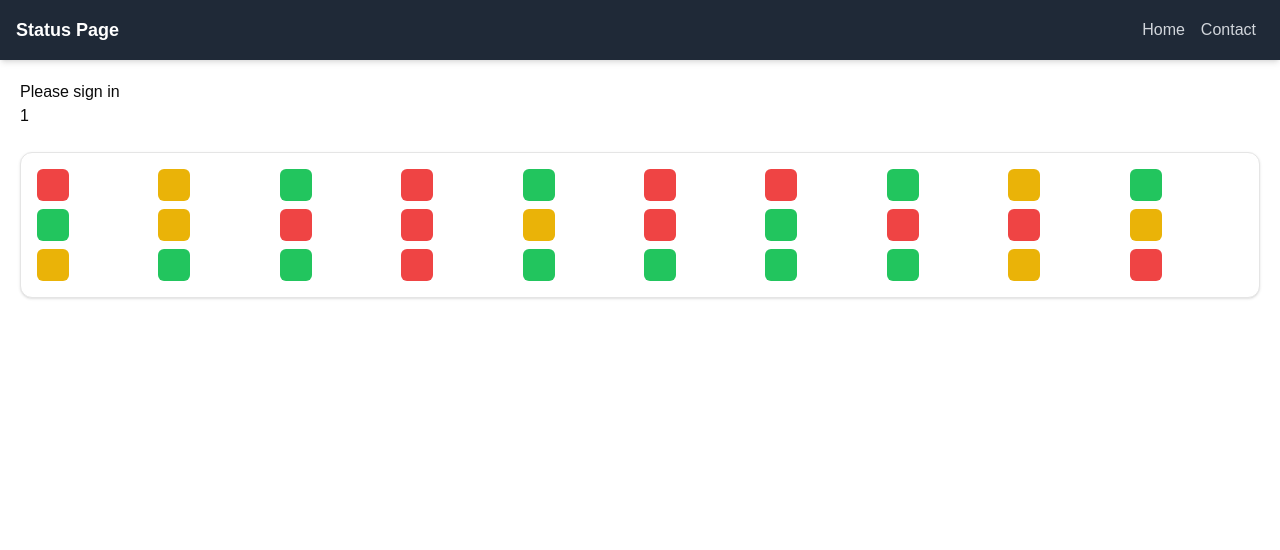
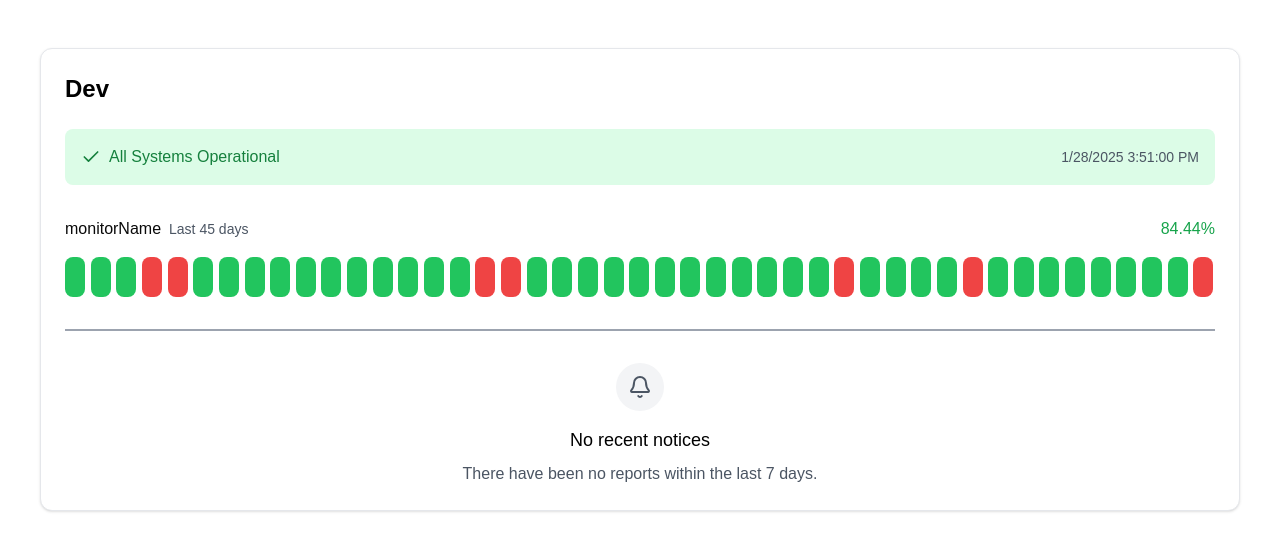
Before and after one commit to DevItaliya22/StatusHive, a Next.js app: page /1 in a window 1280 px wide. Shown: the top 550 px of the page. Built offline with nearby package versions, Linux system fonts and the light colour scheme; no server answers.

Commit message:
status page sample page

```diff
--- a/package.json
+++ b/package.json
@@ -20,6 +20,7 @@
     "@radix-ui/react-collapsible": "^1.1.3",
     "@radix-ui/react-dialog": "^1.1.6",
     "@radix-ui/react-dropdown-menu": "^2.1.6",
+    "@radix-ui/react-hover-card": "^1.1.6",
     "@radix-ui/react-label": "^2.1.2",
     "@radix-ui/react-scroll-area": "^1.2.3",
     "@radix-ui/react-select": "^2.1.6",
--- a/src/app/[domain]/page.tsx
+++ b/src/app/[domain]/page.tsx
@@ -1,32 +1,134 @@
-"use client";
+"use client"
 
-import { useSession } from "next-auth/react";
-import { useParams } from "next/navigation";
-import Navbar from '../../components/Navbar';
-import StatusCard from '../../components/StatusCard';
+import { Bell, Check, Clock } from "lucide-react"
+import { useEffect, useState } from "react"
 
-export default function DomainPage() {
-  const { data: session } = useSession();
-  const params = useParams<{ domain: string }>();
+import { Card, CardContent, CardHeader } from "@/components/ui/card"
+import { HoverCard, HoverCardContent, HoverCardTrigger } from "@/components/ui/hover-card"
+import { Separator } from "@/components/ui/separator"
 
-  const statusArray = Array(30).fill(null).map(() => {
-    const colors = ['red', 'yellow', 'green'];
-    return colors[Math.floor(Math.random() * colors.length)];
-  });
+// Generate 30 random status blocks
+const statusBlocks = Array.from({ length: 45 }, (_, i) => ({
+  id: i,
+  status: Math.random() > 0.1 ? "operational" : "error",
+  date: new Date(Date.now() - (29 - i) * 24 * 60 * 60 * 1000),
+  requests: Math.floor(Math.random() * 300),
+  failed: Math.floor(Math.random() * 5),
+  responseTime: Math.floor(Math.random() * 500),
+  uptime: (Math.random() * (99.99 - 98) + 98).toFixed(2),
+}))
+
+export default function StatusDashboard() {
+  const [currentTime, setCurrentTime] = useState(new Date());
+
+  const statusPageName = "Dev"
+  const monitorName = "monitorName"
+
+  useEffect(() => {
+    const interval = setInterval(() => {
+      setCurrentTime(new Date());
+    }, 1000);
+
+    return () => clearInterval(interval);
+  }, []);
+
 
   return (
-    <>
-      <Navbar />
-      <div style={{ padding: '20px' }}>
-        {session && session.user ? (
-          <>Welcome {session?.user.email}</>
-        ) : (
-          <>Please sign in</>
-        )}
-        <br />
-        {params.domain}
-        <StatusCard statusArray={statusArray} />
-      </div>
-    </>
-  );
+    <div className="min-h-screen bg-white text-black">
+      <main className="container mx-auto px-10 py-12">
+        <Card className="bg-white border-gray-200">
+          <CardHeader>
+            <h1 className="text-2xl font-bold text-black">{statusPageName}</h1>
+          </CardHeader>
+          <CardContent className="space-y-8">
+            <div className="bg-green-100 text-green-700 rounded-lg p-4 flex items-center justify-between">
+              <div className="flex items-center gap-2">
+                <Check className="h-5 w-5" />
+                <span>All Systems Operational</span>
+              </div>
+              <span className="text-sm text-gray-600">{currentTime.toLocaleDateString()+ " " + currentTime.toLocaleTimeString()}</span>
+            </div>
+
+            <div>
+              <div className="flex items-center justify-between mb-4">
+                <div className="flex items-center gap-2">
+                  <span>{monitorName}</span>
+                  <span className="text-sm text-gray-600">Last {statusBlocks.length} days</span>
+                </div>
+                <span className="text-green-600">
+                  {(
+                    (statusBlocks.filter((b) => b.status === "operational").length / statusBlocks.length) *
+                    100
+                  ).toFixed(2)}
+                  %
+                </span>
+              </div>
+
+              <div className="grid grid-flow-row grid-cols-[repeat(auto-fit,minmax(10px,1fr))] gap-1">
+                {statusBlocks.map((block) => (
+                  <HoverCard key={block.id} openDelay={0.3} closeDelay={0.3}>
+                    <HoverCardTrigger>
+                        <div
+                          className={`h-10 w-5 rounded-lg ${
+                            block.status === "operational" ? "bg-green-500" : "bg-red-500"
+                          }`}
+                        />
+                    </HoverCardTrigger>
+                    <HoverCardContent className="w-64 p-0 bg-white border-gray-200" align="start">
+                      <div className="p-3">
+                        <div className="flex items-center justify-between mb-2">
+                          <div
+                            className={`px-2 py-1 text-xs rounded ${
+                              block.status === "operational"
+                                ? "bg-green-100 text-green-700"
+                                : "bg-red-100 text-red-700"
+                            }`}
+                          >
+                            {block.status === "operational" ? "Operational" : "Error"}
+                          </div>
+                          <div className="flex items-center gap-2 text-sm text-gray-600">
+                            <Clock className="h-3 w-3" />
+                            {block.date.toLocaleDateString()}
+                          </div>
+                        </div>
+                      </div>
+
+                      <Separator className="bg-gray-200" />
+
+                      <div className="p-3 space-y-2">
+                        <div className="flex justify-between text-sm">
+                          <span className="text-gray-600">Total Requests</span>
+                          <span className="font-medium text-gray-900">{block.requests}</span>
+                        </div>
+                        <div className="flex justify-between text-sm">
+                          <span className="text-gray-600">Failed</span>
+                          <span className="font-medium text-red-600">{block.failed}</span>
+                        </div>
+                        <div className="flex justify-between text-sm">
+                          <span className="text-gray-600">Response Time</span>
+                          <span className="font-medium text-gray-900">{block.responseTime}ms</span>
+                        </div>
+                        <div className="flex justify-between text-sm">
+                          <span className="text-gray-600">Uptime</span>
+                          <span className="font-medium text-green-600">{block.uptime}%</span>
+                        </div>
+                      </div>
+                    </HoverCardContent>
+                  </HoverCard>
+                ))}
+              </div>
+            </div>
+            <Separator className="my-4 bg-gray-400 h-[2px]" />
+            <div className="text-center space-y-2">
+              <div className="inline-block p-3 rounded-full bg-gray-100">
+                <Bell className="h-6 w-6 text-gray-600" />
+              </div>
+              <h3 className="text-lg font-medium text-black">No recent notices</h3>
+              <p className="text-gray-600">There have been no reports within the last 7 days.</p>
+            </div>
+          </CardContent>
+        </Card>
+      </main>
+    </div>
+  )
 }
--- a/src/app/app/dashboard/page.tsx
+++ b/src/app/app/dashboard/page.tsx
@@ -36,7 +36,6 @@ export default function MyComponent() {
       <button onClick={handleClick} disabled={loading}>
         {loading ? 'Loading...' : 'Make Request'}
       </button>
-
       {error && <p>{error}</p>}
       {response && (
         <div>
--- a/src/app/app/monitors/page.tsx
+++ b/src/app/app/monitors/page.tsx
@@ -2,8 +2,6 @@
 import MonitorForm from "../_components/monitorForm"
 
 export default  function NewMonitorPage() {
-
-
 
   return (
       <div className="max-w-2xl mx-auto ">
--- a/src/app/globals.css
+++ b/src/app/globals.css
@@ -4,9 +4,6 @@
 
 body {
   font-family: Arial, Helvetica, sans-serif;
-}
-html , body {
-  overflow: hidden;
 }
 
 @font-face {
--- /dev/null
+++ b/src/components/ui/hover-card.tsx
@@ -0,0 +1,29 @@
+"use client"
+
+import * as React from "react"
+import * as HoverCardPrimitive from "@radix-ui/react-hover-card"
+
+import { cn } from "@/lib/utils"
+
+const HoverCard = HoverCardPrimitive.Root
+
+const HoverCardTrigger = HoverCardPrimitive.Trigger
+
+const HoverCardContent = React.forwardRef<
+  React.ElementRef<typeof HoverCardPrimitive.Content>,
+  React.ComponentPropsWithoutRef<typeof HoverCardPrimitive.Content>
+>(({ className, align = "center", sideOffset = 4, ...props }, ref) => (
+  <HoverCardPrimitive.Content
+    ref={ref}
+    align={align}
+    sideOffset={sideOffset}
+    className={cn(
+      "z-50 w-64 rounded-md border bg-popover p-4 text-popover-foreground shadow-md outline-none data-[state=open]:animate-in data-[state=closed]:animate-out data-[state=closed]:fade-out-0 data-[state=open]:fade-in-0 data-[state=closed]:zoom-out-95 data-[state=open]:zoom-in-95 data-[side=bottom]:slide-in-from-top-2 data-[side=left]:slide-in-from-right-2 data-[side=right]:slide-in-from-left-2 data-[side=top]:slide-in-from-bottom-2",
+      className
+    )}
+    {...props}
+  />
+))
+HoverCardContent.displayName = HoverCardPrimitive.Content.displayName
+
+export { HoverCard, HoverCardTrigger, HoverCardContent }
```
Also changed, not shown: 1 other file (tests, documents, lock files or other folders).
